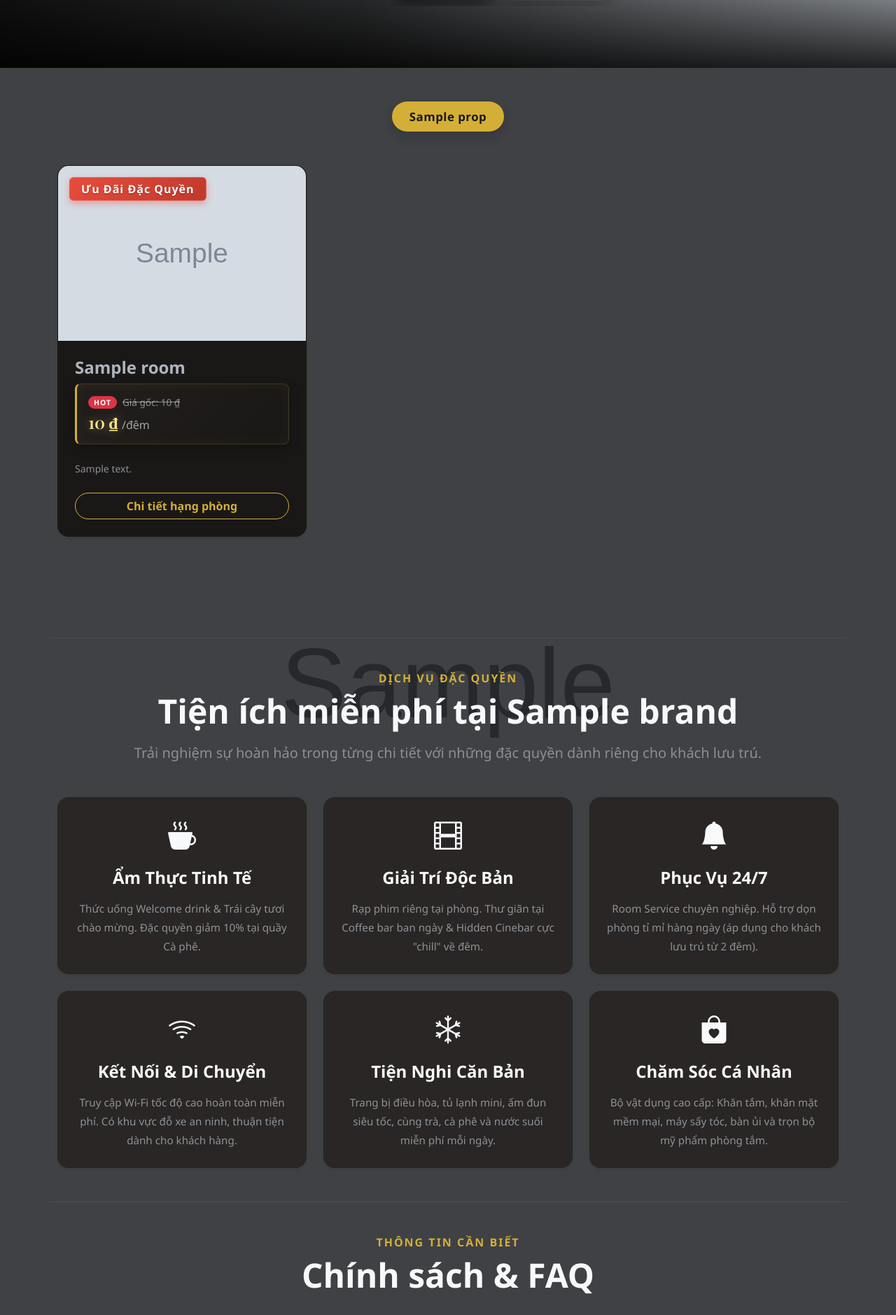
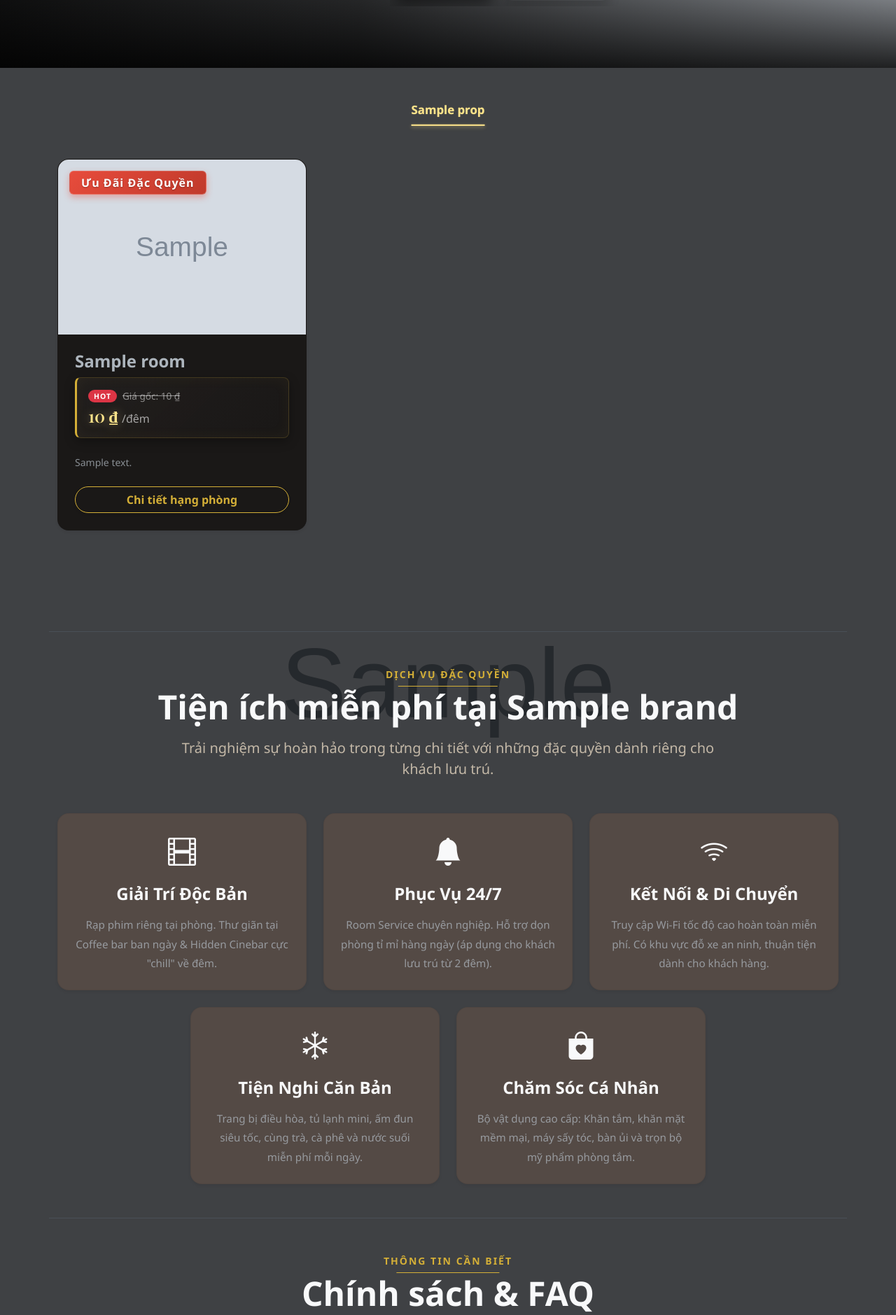
Before and after one commit to Dirak-magic/hotel_project_github, a Django app: template templates/brand_detail.html in a window 1280 px wide. Shown: the part 463-2342 px from the top of the page at 70% size. Run offline with Django 5.2, Linux system fonts and the light colour scheme; the template is opened without the code that fills it: most values are stand-ins (such as "Sample title", 1, 10 or a date in 2020); grey boxes marked "Sample" are stand-in pictures; some libraries are stand-ins or nearby versions; some web fonts are replaced.

Commit message:
Fix color tone

```diff
--- a/templates/base.html
+++ b/templates/base.html
@@ -56,10 +56,10 @@
         [data-bs-theme="dark"] {
             --bs-body-bg: #1A1817;
             --bs-body-bg-rgb: 26, 24, 23;
-            --bs-secondary-bg: #221F1E;
-            --bs-secondary-bg-rgb: 34, 31, 30;
-            --bs-tertiary-bg: #2A2625;
-            --bs-tertiary-bg-rgb: 42, 38, 37;
+            --bs-secondary-bg: #2A2625;
+            --bs-secondary-bg-rgb: 42, 38, 37;
+            --bs-tertiary-bg: #544A45;
+            --bs-tertiary-bg-rgb: 84, 74, 69;
         }
         /* --- DARK MODE --- */
         [data-bs-theme="dark"] body { background-color: #1A1817 !important; color: #f8f9fa !important; }
--- a/templates/brand_detail.html
+++ b/templates/brand_detail.html
@@ -369,16 +369,15 @@
     <!-- Nav Tabs cho Các Chi nhánh -->
 
     {% if properties %}
-    <ul class="nav nav-pills justify-content-center mb-5 gap-3" id="propertyTabs" role="tablist">
+    <ul class="nav justify-content-center mb-5 gap-4" id="propertyTabs" role="tablist">
         {% for prop in properties %}
         <li class="nav-item" role="presentation">
-            <button class="nav-link {% if forloop.first %}active{% endif %} rounded-pill px-4 py-2 fw-bold shadow luxury-property-tab"
+            <button class="nav-link {% if forloop.first %}active{% endif %} luxury-property-tab"
                     id="tab-{{ prop.id }}"
                     data-bs-toggle="pill"
                     data-bs-target="#content-{{ prop.id }}"
                     type="button" role="tab"
-                    style="font-size: 1.05rem; letter-spacing: 0.5px; transition: all 0.4s ease; border: 1px solid transparent; {% if forloop.first %}background-color: #d4af37; color: #1a1a1a;{% else %}color: rgba(255,255,255,0.7); background-color: rgba(255,255,255,0.05); border-color: rgba(255,255,255,0.1);{% endif %}"
-                    onclick="changeTabColor(this, '#d4af37')">
+                    onclick="changeTabColor(this)">
                 {{ prop.name }}
             </button>
         </li>
@@ -518,13 +517,14 @@
 <!-- KHU VỰC TIỆN ÍCH & DỊCH VỤ -->
 <div class="container my-5 pt-5 border-top">
     <div class="text-center mb-5">
-        <h6 class="text-uppercase fw-bold" style="color: #d4af37; letter-spacing: 2px;" style="letter-spacing: 2px;">Dịch vụ Đặc quyền</h6>
+        <h6 class="luxury-section-label">Dịch vụ Đặc quyền</h6>
         <h2 class="display-5 fw-bold mb-3" style="color: var(--bs-heading-color);">Tiện ích miễn phí tại {{ brand.name }}</h2>
-        <p class="mx-auto fs-5" style="color: var(--bs-secondary-color); opacity: 0.9;" style="max-width: 800px;">Trải nghiệm sự hoàn hảo trong từng chi tiết với những đặc quyền dành riêng cho khách lưu trú.</p>
+        <p class="mx-auto fs-5" style="color: #D2C5B2; opacity: 0.9; max-width: 800px;">Trải nghiệm sự hoàn hảo trong từng chi tiết với những đặc quyền dành riêng cho khách lưu trú.</p>
     </div>
 
     <div class="row g-4 justify-content-center">
-        <!-- Ẩm thực -->
+        <!-- Ẩm thực (Chỉ hiện cho Ambergris) -->
+        {% if 'ambergris' in brand.slug %}
         <div class="col-md-6 col-lg-4">
             <div class="p-4 bg-body-tertiary rounded-4 h-100 shadow-sm border text-center transition-hover">
                 <div class="mb-3">
@@ -532,14 +532,11 @@
                 </div>
                 <h4 class="fw-bold mb-3">Ẩm Thực Tinh Tế</h4>
                 <p class="mb-0 mt-2" style="color: var(--bs-secondary-color); font-size: 0.95rem; line-height: 1.8;">
-                    {% if 'ambergris' in brand.slug %}
                     Bữa sáng chọn món (A-la-carte), Welcome drink & Trái cây tươi. Đặc quyền giảm 10% tại quầy Cà phê.
-                    {% else %}
-                    Thức uống Welcome drink & Trái cây tươi chào mừng. Đặc quyền giảm 10% tại quầy Cà phê.
-                    {% endif %}
                 </p>
             </div>
         </div>
+        {% endif %}
         <!-- Giải trí -->
         <div class="col-md-6 col-lg-4">
             <div class="p-4 bg-body-tertiary rounded-4 h-100 shadow-sm border text-center transition-hover">
@@ -596,7 +593,7 @@
 <!-- CHÍNH SÁCH & FAQ SECTION GLOBAL -->
 <div class="container my-5 pt-5 border-top FAQ-section-luxury">
     <div class="text-center mb-5">
-        <h6 class="text-uppercase fw-bold" style="color: #d4af37; letter-spacing: 2px;">Thông tin cần biết</h6>
+        <h6 class="luxury-section-label">Thông tin cần biết</h6>
         <h2 class="display-5 fw-bold mb-3" style="color: var(--bs-heading-color);">Chính sách & FAQ</h2>
     </div>
     <div class="row justify-content-center">
@@ -605,7 +602,7 @@
             <div class="faq-scroll-container pe-2" style="max-height: 550px; overflow-y: auto;">
                 <div class="accordion" id="accordionBrandFaq">
                 {% for faq in brand.faqs.all %}
-                <div class="accordion-item mb-3 border-0 rounded-4 overflow-hidden" style="background: var(--bs-tertiary-bg); box-shadow: 0 8px 20px rgba(0,0,0,0.2); transition: all 0.3s ease;">
+                <div class="accordion-item mb-3 border-0 rounded-4 overflow-hidden" style="background: var(--bs-secondary-bg); box-shadow: 0 8px 20px rgba(0,0,0,0.2); transition: all 0.3s ease;">
                     <h2 class="accordion-header">
                         <button class="accordion-button collapsed fw-bold py-4 px-4 fs-6 bg-transparent" type="button" data-bs-toggle="collapse" data-bs-target="#faq-collapse-{{ faq.id }}" style="color: var(--bs-heading-color); box-shadow: none;">
                             <span style="border-left: 3px solid #d4af37; padding-left: 15px;">{{ faq.question }}</span>
@@ -673,9 +670,13 @@
         transform: translateY(-4px);
         box-shadow: 0 15px 35px rgba(0,0,0,0.6), 0 0 15px rgba(212, 175, 55, 0.05) !important;
         border-color: rgba(212, 175, 55, 0.3) !important;
+        background-color: #24292F !important;
     }
     #accordionBrandFaq .accordion-item:hover .accordion-button {
         color: #d4af37 !important;
+    }
+    #accordionBrandFaq .accordion-item:hover .accordion-body {
+        color: #f8f9fa !important;
     }
     #accordionBrandFaq .accordion-item:hover .accordion-button span {
         border-left-color: #fce38a !important;
@@ -725,21 +726,96 @@
     .transition-hover:hover::after {
         opacity: 1;
     }
+
+    /* Luxury Section Label (Static) */
+    .luxury-section-label {
+        color: #d4af37 !important;
+        text-transform: uppercase;
+        font-weight: 600;
+        font-size: 14px; /* Tăng 2px */
+        letter-spacing: 2px;
+        position: relative;
+        display: inline-block;
+        padding-bottom: 8px;
+        margin-bottom: 0;
+    }
+    .luxury-section-label::after {
+        content: '';
+        position: absolute;
+        bottom: 0;
+        left: 50%;
+        transform: translateX(-50%);
+        width: 80%;
+        height: 1px;
+        background-color: #d4af37;
+    }
+
+    /* Luxury Property Tab (Interactive) */
+    .luxury-property-tab {
+        color: #d4af37 !important;
+        font-size: 16px !important; /* Tăng 2px */
+        font-weight: 500 !important;
+        opacity: 0.9; /* Chỉnh sáng lên để không bị chìm */
+        background: transparent !important;
+        border: none !important;
+        box-shadow: none !important;
+        padding: 0 !important;
+        margin: 0;
+        position: relative;
+        display: inline-block;
+        padding-bottom: 10px !important;
+        transition: all 0.4s ease !important;
+        cursor: pointer;
+    }
+    .luxury-property-tab::after {
+        content: '';
+        position: absolute;
+        bottom: 0;
+        left: 50%;
+        transform: translateX(-50%);
+        width: 60%; /* Đường gạch ngắn hơn khi chưa chọn */
+        height: 1px;
+        background-color: #d4af37;
+        opacity: 0.8;
+        transition: all 0.4s ease;
+    }
+
+    /* Trạng thái Hover (Rê chuột) */
+    .luxury-property-tab:hover {
+        color: #fce38a !important;
+        opacity: 0.9;
+        transform: scale(1.02);
+    }
+    .luxury-property-tab:hover::after {
+        width: 100%;
+        height: 1.5px;
+        background-color: #fce38a;
+        opacity: 0.8;
+    }
+
+    /* Trạng thái Active (Đang được chọn) */
+    .luxury-property-tab.active {
+        color: #fce38a !important;
+        opacity: 1;
+        font-weight: 600 !important;
+        transform: scale(1.05); /* Phóng to nhẹ để báo hiệu đang chọn */
+        text-shadow: 0 0 1px rgba(252, 227, 138, 0.5); /* Sáng chữ lên */
+    }
+    .luxury-property-tab.active::after {
+        width: 100%;
+        height: 2px; /* Dày hơn */
+        background-color: #fce38a;
+        opacity: 1;
+        box-shadow: 0 2px 5px rgba(252, 227, 138, 0.4); /* Glow nhẹ cho đường gạch */
+    }
 </style>
 
 <!-- Script hỗ trợ đổi màu Tab mượt mà -->
 
 
 <script>
-function changeTabColor(activeBtn, color) {
-    document.querySelectorAll('#propertyTabs .nav-link').forEach(btn => {
-        btn.style.backgroundColor = 'rgba(255,255,255,0.05)';
-        btn.style.color = 'rgba(255,255,255,0.7)';
-        btn.style.borderColor = 'rgba(255,255,255,0.1)';
-    });
-    activeBtn.style.backgroundColor = color;
-    activeBtn.style.color = '#1a1a1a';
-    activeBtn.style.borderColor = 'transparent';
+function changeTabColor(activeBtn) {
+    // CSS .active class handles the styling now (No inline colors needed)
 
     // Đẩy dữ liệu của tab hiện tại xuống Footer màu đen
     let propId = activeBtn.id.replace('tab-', '');
```
